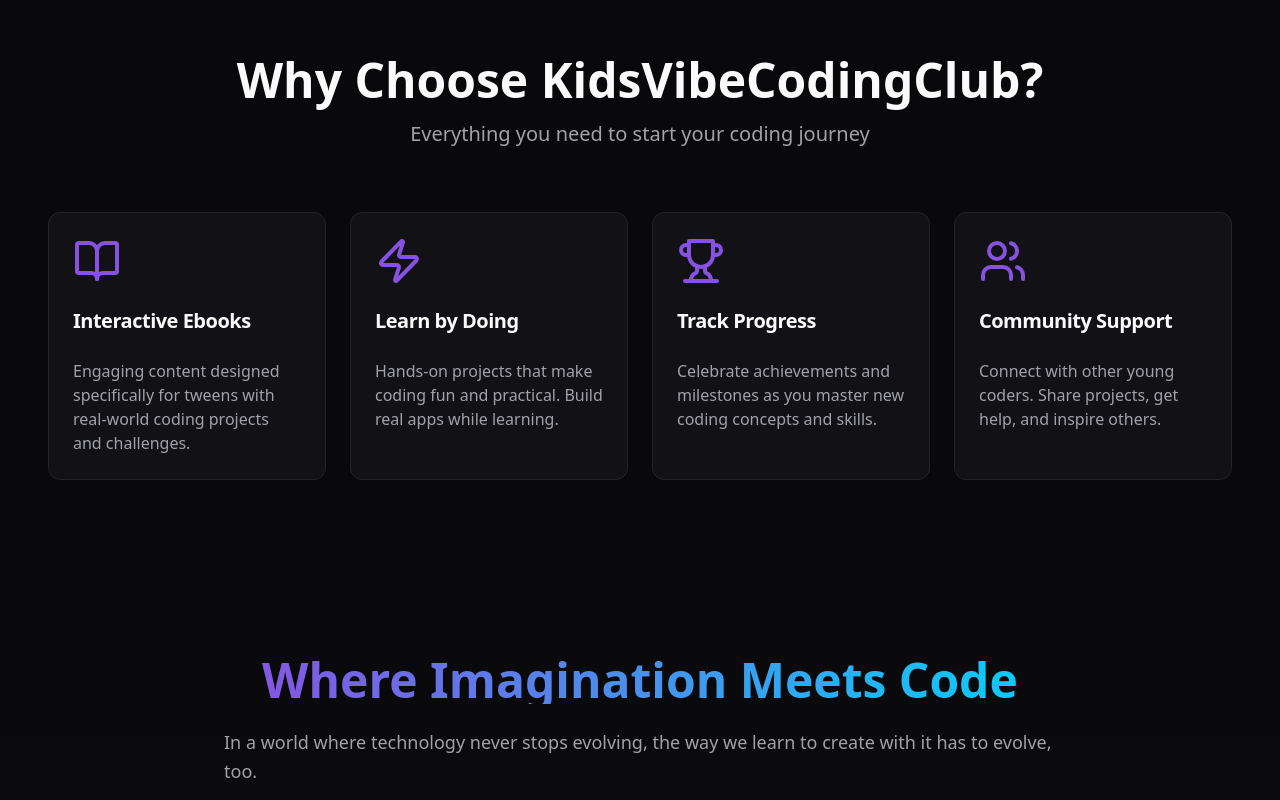
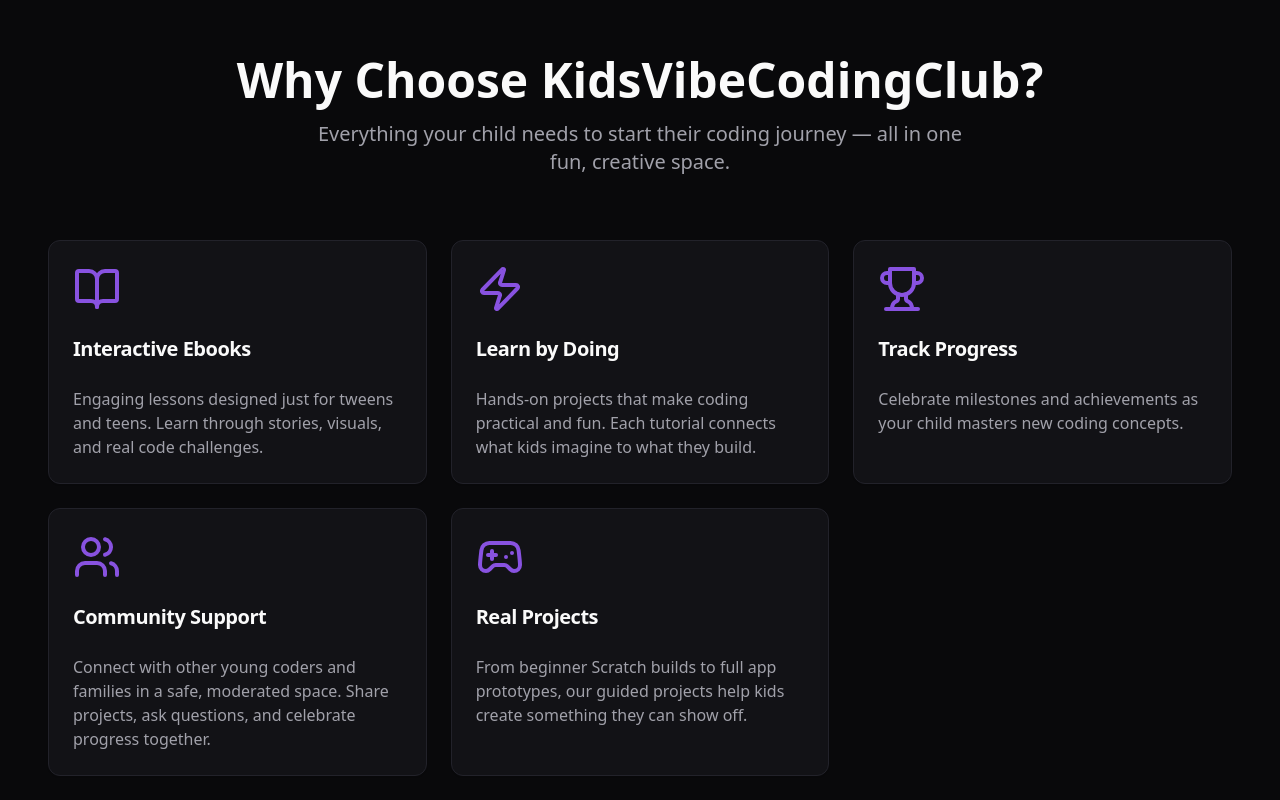
Before and after one commit to irexio/kids-vibe-forge, a React (Vite) app: page / in a window 1280 px wide. Shown: the part 840-1640 px from the top of the page. Built offline with nearby package versions, Linux system fonts and the light colour scheme; the HTML template or start-up script is replaced by a standard one.

Commit message:
Update feature icons

```diff
--- a/src/components/Features.tsx
+++ b/src/components/Features.tsx
@@ -1,26 +1,31 @@
-import { BookOpen, Zap, Trophy, Users } from "lucide-react";
+import { BookOpen, Zap, Trophy, Users, Gamepad2 } from "lucide-react";
 import { Card, CardContent, CardDescription, CardHeader, CardTitle } from "@/components/ui/card";
 
 const features = [
   {
     icon: BookOpen,
     title: "Interactive Ebooks",
-    description: "Engaging content designed specifically for tweens with real-world coding projects and challenges.",
+    description: "Engaging lessons designed just for tweens and teens. Learn through stories, visuals, and real code challenges.",
   },
   {
     icon: Zap,
     title: "Learn by Doing",
-    description: "Hands-on projects that make coding fun and practical. Build real apps while learning.",
+    description: "Hands-on projects that make coding practical and fun. Each tutorial connects what kids imagine to what they build.",
   },
   {
     icon: Trophy,
     title: "Track Progress",
-    description: "Celebrate achievements and milestones as you master new coding concepts and skills.",
+    description: "Celebrate milestones and achievements as your child masters new coding concepts.",
   },
   {
     icon: Users,
     title: "Community Support",
-    description: "Connect with other young coders. Share projects, get help, and inspire others.",
+    description: "Connect with other young coders and families in a safe, moderated space. Share projects, ask questions, and celebrate progress together.",
+  },
+  {
+    icon: Gamepad2,
+    title: "Real Projects",
+    description: "From beginner Scratch builds to full app prototypes, our guided projects help kids create something they can show off.",
   },
 ];
 
@@ -33,11 +38,11 @@ const Features = () => {
             Why Choose KidsVibeCodingClub?
           </h2>
           <p className="text-xl text-muted-foreground max-w-2xl mx-auto">
-            Everything you need to start your coding journey
+            Everything your child needs to start their coding journey — all in one fun, creative space.
           </p>
         </div>
 
-        <div className="grid grid-cols-1 md:grid-cols-2 lg:grid-cols-4 gap-6">
+        <div className="grid grid-cols-1 md:grid-cols-2 lg:grid-cols-3 gap-6">
           {features.map((feature, index) => (
             <Card
               key={index}
```
